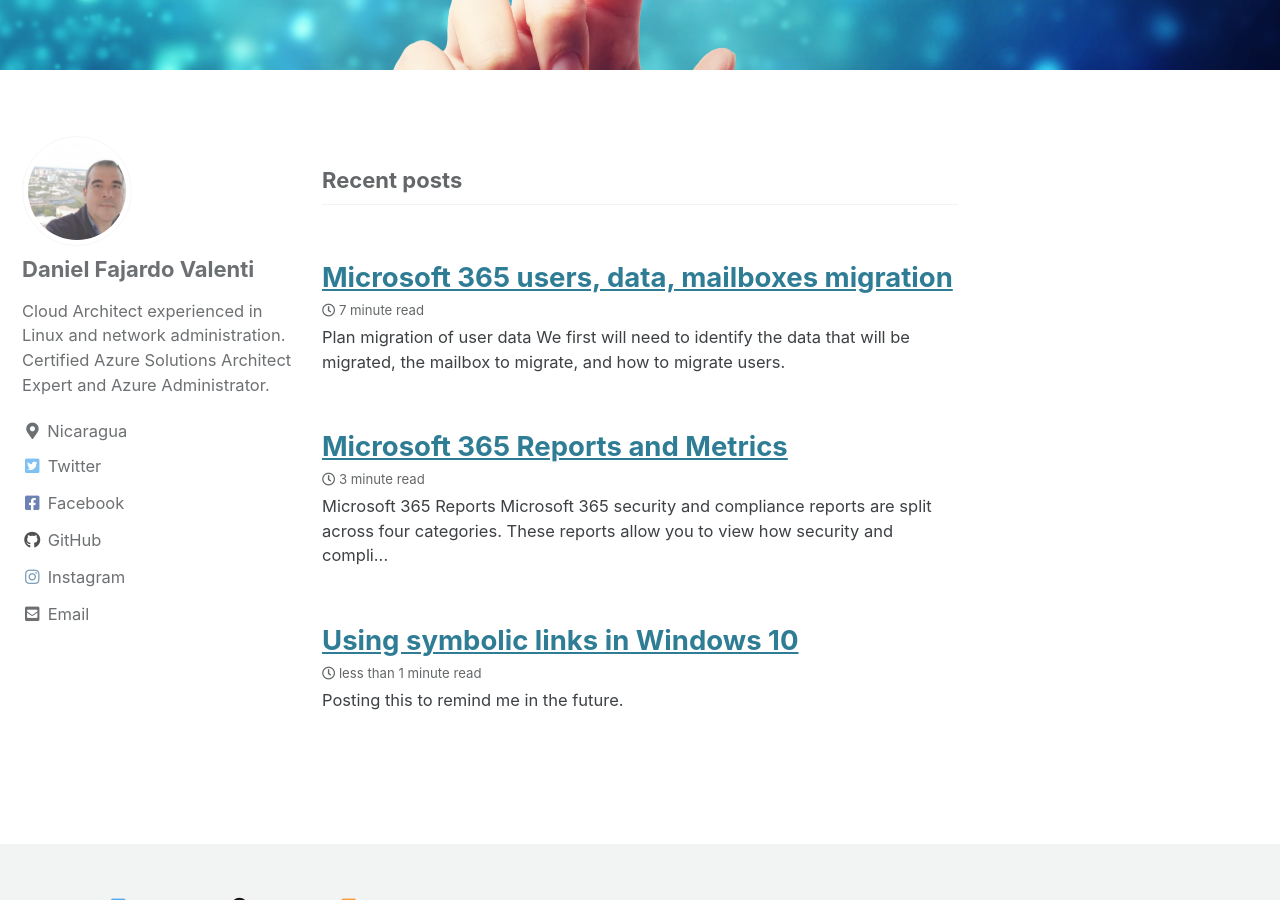
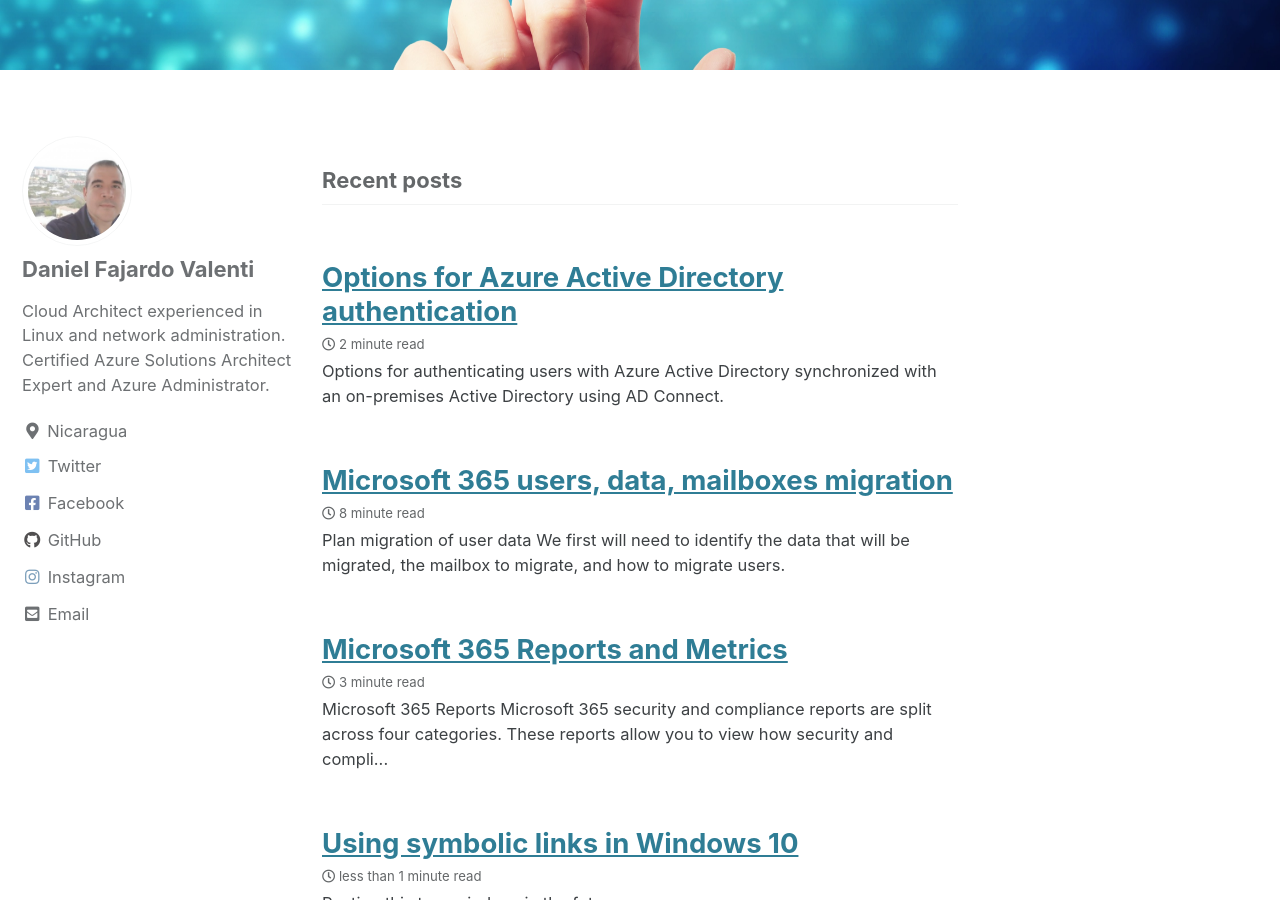
Before and after one commit to daniel-fv/daniel-fv.github.io, a Jekyll site: the page built from index.html, in a window 1280 px wide and 900 px high, scrolled down 429 px. Built offline with Jekyll 4.4.1, drawn with Linux system fonts in a browser that asks for light colours; cached includes are drawn as plain includes; the list of posts is cut into pages by our own code; some of the changed lines change nothing that is shown.

Commit message:
finished Azure AD authentication post

```diff
--- a/_posts/2020-11-23-microsoft-365-migration.md
+++ b/_posts/2020-11-23-microsoft-365-migration.md
@@ -159,7 +159,7 @@
 
 Decide if you need a particular user account to be moved to Microsoft 365:
 - **Is the user account still active?** There is no reason to migrate inactive user accounts.
-- **Should the account be migrated to Microsoft 365?** Service or administrative accounts for specific on-premises services that will not be migrated to Microsoft 365 are unlikely to be required in Microsoft 365.
+- **Should the account be migrated to Microsoft 365?** Service or administrative accounts for specific on-premises services that will not be migrated to Microsoft 365 are unlikely to be required in Microsoft 365. For example: accounts used for management of an on-premises SQL server database or other workloads.
 
 ## Bulk user import process
 If you are planning to *completely migrate to Azure AD* as the primary identity provider and to decommission the on-premises Active Directory.
@@ -202,3 +202,7 @@
 
 ## Synchronize users and groups with Azure AD Connect
 You can also use Azure AD Connect to synchronize accounts to Azure AD and then decommission your on-premises environment.
+
+In this scenario we need to evaluate which identities we will replicate doing an audit of all the objects present on the on-premises Active Directory and determine if every on-premises identity needs to be present in the Azure Active Directory.
+
+We also could take a phased approach and migrate small groups of users to Microsoft 365 rather than every user at once.
--- /dev/null
+++ b/_posts/2020-12-08-Azure-AD-authentication.md
@@ -0,0 +1,74 @@
+---
+title: "Options for Azure Active Directory authentication"
+date: 2020-12-08
+---
+Options for authenticating users with Azure Active Directory synchronized with an on-premises Active Directory using AD Connect.
+
+# Password Hash Synchronization
+Synchronizes a hash of the user's on-premises password with Azure AD. Azure AD has a copy of the password hashes (encrypted passwords), actual passwords are never sent to Azure AD and are not stored in Azure AD.
+
+When the user authenticates to Azure AD, the submitted password is hashed using the same process and if the hashes match, the user is authenticated.
+
+Each time the user updates their password on-premises, the updated password hash synchronizes to Azure AD. This allows us to use cloud services like Microsoft 365 with our on-premises user and password.
+
+## Password write-back (optional)
+Password synchronization also allow us to enable **password write-back** for self service password reset functionality.
+
+Allows users to change their passwords in the cloud and have the changed password written back to the on-premises Active Directory instance.
+
+**Password Hash Synchronization works like this:**
+
+<img src=https://docs.microsoft.com/en-us/azure/active-directory/hybrid/media/plan-connect-user-signin/passwordhash.png width="600">
+
+-----
+# Pass-through authentication
+When authenticating to Azure AD, the user's password is validated against an on-premises Active Directory domain controller. Passwords and password hashes are not present in Azure AD.
+
+Pass-through authentication allows for on-premises policies to apply because we are authenticating against the on-premises server. Some of these policies could be sign-in hour restrictions that we can apply to cloud services.
+
+## Single sign-on (SSO) (optional)
+Single sign-on allow us to enter our credentials once. A user doesn't have to sign in to every application they use. The user logs in one and that credential is used for other apps to.
+
+That's why when you login to Outlook for Android and later you need to access OneDrive on your smartphone also you don't need to login twice.
+
+Single sign-on is only available when we use pass-through authentication.
+
+**Pass-through authentication works like this:**
+
+<img src="https://docs.microsoft.com/en-us/azure/active-directory/hybrid/media/plan-connect-user-signin/pta.png" width="600">
+
+-----
+# Active Directory Federation
+This allows users to authenticate to Azure AD resources using on-premises credentials but requires the deployment of an Active Directory Federation Services infrastructure.
+
+This type type of authentication is only likely to be implemented in environments with complicated identity configurations and will not be covered below.
+
+-----
+# When to use what
+
+Do you want **Azure AD to handle authentications completely in the cloud** and not depend on on-premises AD servers to be online?
+- Yes -> password hash synchronization.
+- No -> pass-through authentication.
+
+Do we need to enforce on-premises **AD security policies** such as hour restrictions?
+- Yes -> pass-through authentication.
+- No -> password hash synchronization.
+
+Do we want users to **change their password on the cloud**?
+- Yes ->  password hash synchronization + password write back.
+- No -> pass-through authentication.
+
+Do we need **single sign-on (SSO)** for users?
+- Yes -> pass-through authentication + single sign-on.
+- No -> password hash synchronization.
+
+
+**Note:**
+
+We can also enable **all four options** and have for signing in pass-through authentication which will also provides us on-premises AD security policies with single sign-on and at the same time enable the options for password synchronization which will provide us with password write back capabilities to reset passwords from the cloud to the on-premises AD servers.
+
+
+----
+More information:
+- https://docs.microsoft.com/en-us/azure/active-directory/hybrid/plan-connect-user-signin
+- https://docs.microsoft.com/en-us/azure/active-directory/hybrid/choose-ad-authn
```
